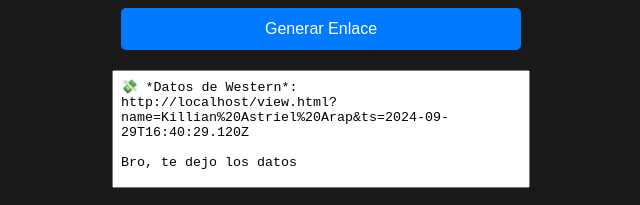
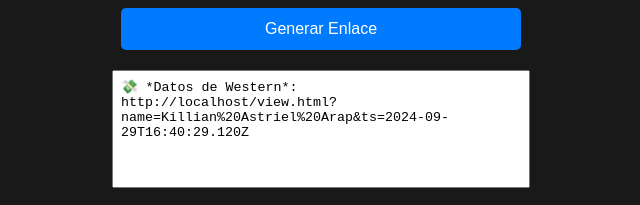
Before and after one commit to JoelDamato/westerunion, a plain HTML site: page index.html in a window 1280 px wide. Both pictures are taken after a click on the button "Generar Enlace". Shown: the part 318-523 px from the top of the page, without its empty margins (319-959 px from the left). Drawn offline with Linux system fonts and the light colour scheme.

Commit message:
delete text

```diff
--- a/index.html
+++ b/index.html
@@ -120,7 +120,7 @@
             // Guardar solo el link para usar en el botón "Chequear Dato"
             generatedLinkOnly = link;
 
-            const message = `💸 *Datos de Western*:\n${link}\n\nBro, te dejo los datos`;
+            const message = `💸 *Datos de Western*:\n${link}\n`;
 
             // Mostrar el textarea y botones
             document.getElementById('generatedLink').value = message;
```
